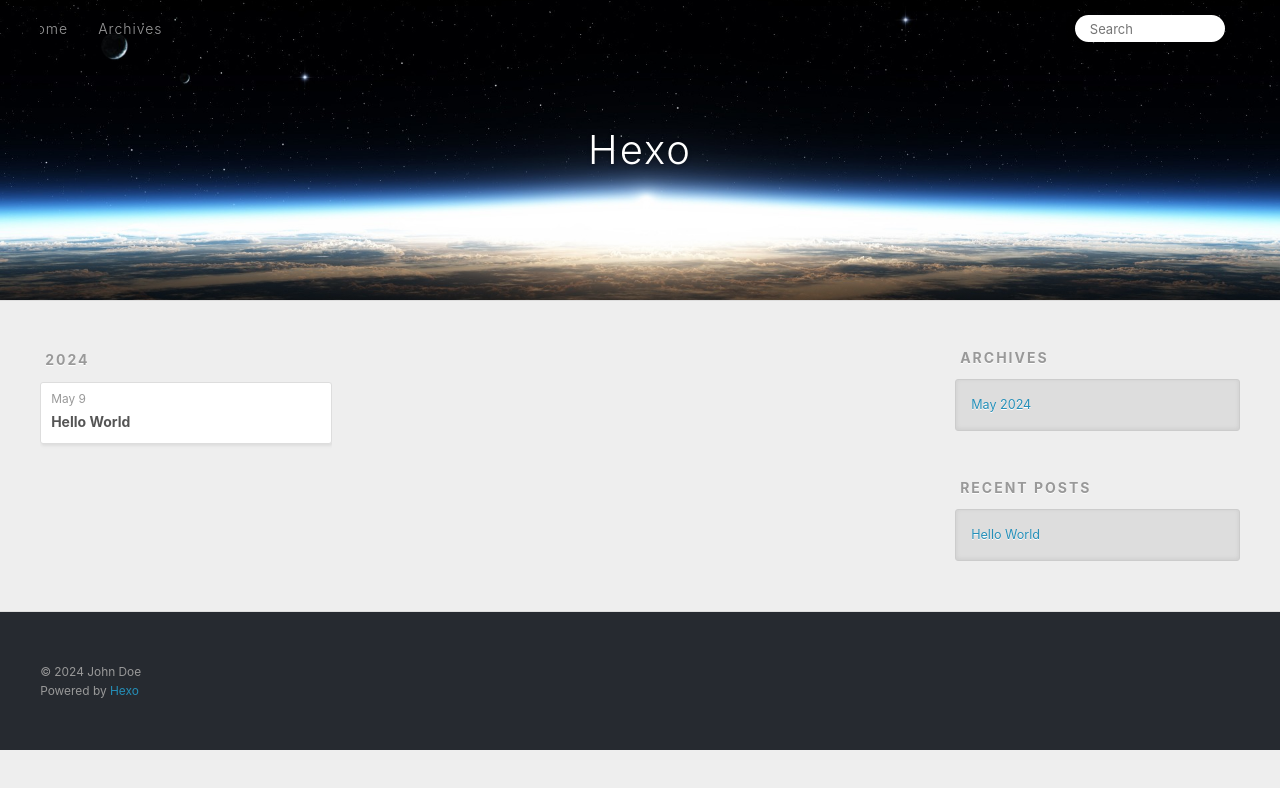
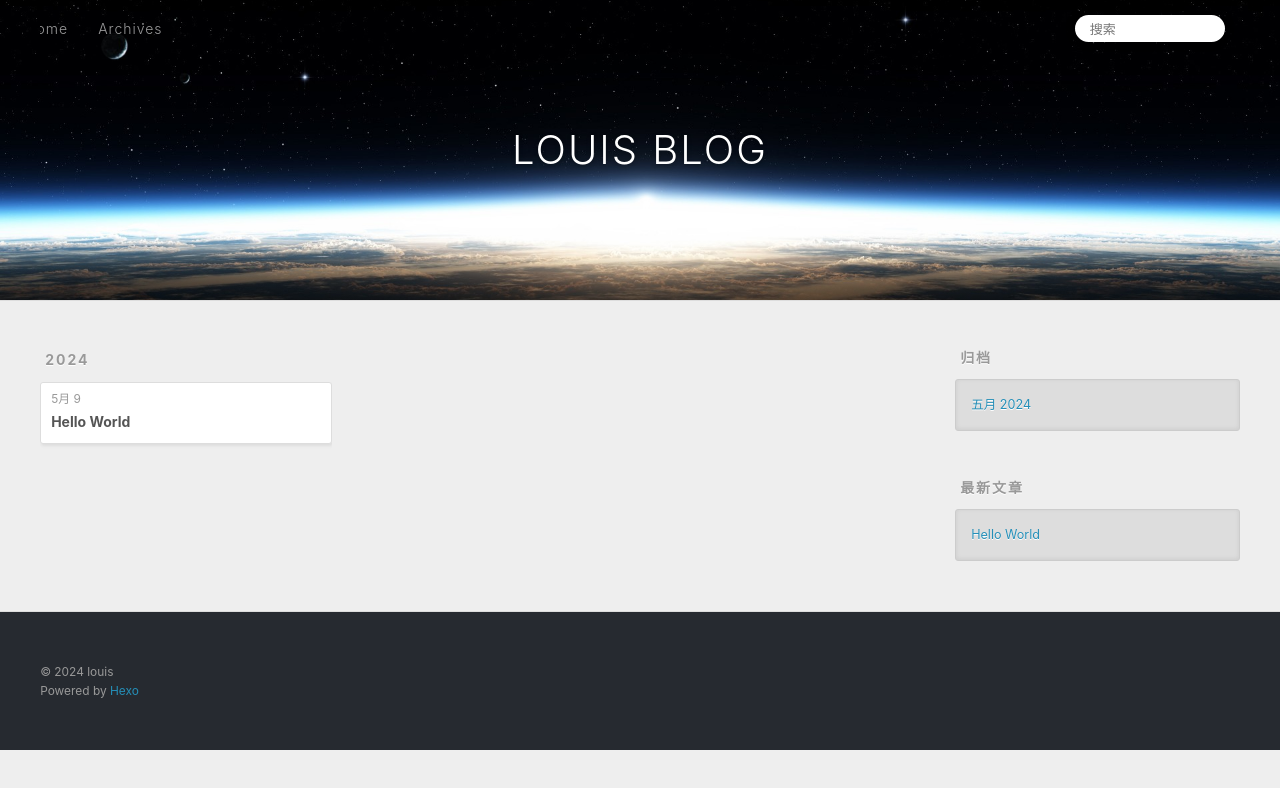
Before and after one commit to IDenbug/IDenbug.github.io, a plain HTML site: page archives/index.html in a window 1280 px wide. Both pictures are taken after a click on the link 1232 px from the left and 27 px from the top of the page. Drawn offline with Linux system fonts and the light colour scheme.

Commit message:
Site updated: 2024-05-09 13:30:49

```diff
--- a/archives/index.html
+++ b/archives/index.html
@@ -4,17 +4,18 @@
   <meta charset="utf-8">
 
 
-  <title>Archives | Hexo</title>
+  <title>归档 | LOUIS BLOG</title>
   <meta name="viewport" content="width=device-width, initial-scale=1, shrink-to-fit=no">
   <meta property="og:type" content="website">
-<meta property="og:title" content="Hexo">
-<meta property="og:url" content="http://example.com/archives/index.html">
-<meta property="og:site_name" content="Hexo">
-<meta property="og:locale" content="en_US">
-<meta property="article:author" content="John Doe">
+<meta property="og:title" content="LOUIS BLOG">
+<meta property="og:url" content="https://blog.louis.asia/archives/index.html">
+<meta property="og:site_name" content="LOUIS BLOG">
+<meta property="og:locale" content="zh_CN">
+<meta property="article:author" content="louis">
+<meta property="article:tag" content="IT">
 <meta name="twitter:card" content="summary">
 
-    <link rel="alternate" href="/atom.xml" title="Hexo" type="application/atom+xml">
+    <link rel="alternate" href="/atom.xml" title="LOUIS BLOG" type="application/atom+xml">
 
 
     <link rel="shortcut icon" href="/favicon.png">
@@ -39,7 +40,7 @@
   <div id="header-outer" class="outer">
     <div id="header-title" class="inner">
       <h1 id="logo-wrap">
-        <a href="/" id="logo">Hexo</a>
+        <a href="/" id="logo">LOUIS BLOG</a>
       </h1>
 
     </div>
@@ -55,12 +56,12 @@
       <nav id="sub-nav">
 
 
-          <a class="nav-icon" href="/atom.xml" title="RSS Feed"><span class="fa fa-rss"></span></a>
+          <a class="nav-icon" href="/atom.xml" title="RSS 订阅"><span class="fa fa-rss"></span></a>
 
-        <a class="nav-icon nav-search-btn" title="Search"><span class="fa fa-search"></span></a>
+        <a class="nav-icon nav-search-btn" title="搜索"><span class="fa fa-search"></span></a>
       </nav>
       <div id="search-form-wrap">
-        <form action="//google.com/search" method="get" accept-charset="UTF-8" class="search-form"><input type="search" name="q" class="search-form-input" placeholder="Search"><button type="submit" class="search-form-submit">&#xF002;</button><input type="hidden" name="sitesearch" value="http://example.com"></form>
+        <form action="//google.com/search" method="get" accept-charset="UTF-8" class="search-form"><input type="search" name="q" class="search-form-input" placeholder="搜索"><button type="submit" class="search-form-submit">&#xF002;</button><input type="hidden" name="sitesearch" value="https://blog.louis.asia"></form>
       </div>
     </div>
   </div>
@@ -84,7 +85,7 @@
   <div class="archive-article-inner">
     <header class="archive-article-header">
       <a href="/2024/05/09/hello-world/" class="archive-article-date">
-  <time class="dt-published" datetime="2024-05-09T03:28:11.654Z" itemprop="datePublished">May 9</time>
+  <time class="dt-published" datetime="2024-05-09T03:28:11.654Z" itemprop="datePublished">5月 9</time>
 </a>
 
 
@@ -116,9 +117,9 @@
 
 
   <div class="widget-wrap">
-    <h3 class="widget-title">Archives</h3>
+    <h3 class="widget-title">归档</h3>
     <div class="widget">
-      <ul class="archive-list"><li class="archive-list-item"><a class="archive-list-link" href="/archives/2024/05/">May 2024</a></li></ul>
+      <ul class="archive-list"><li class="archive-list-item"><a class="archive-list-link" href="/archives/2024/05/">五月 2024</a></li></ul>
     </div>
   </div>
 
@@ -126,7 +127,7 @@
 
 
   <div class="widget-wrap">
-    <h3 class="widget-title">Recent Posts</h3>
+    <h3 class="widget-title">最新文章</h3>
     <div class="widget">
       <ul>
 
@@ -147,7 +148,7 @@
   <div class="outer">
     <div id="footer-info" class="inner">
 
-      &copy; 2024 John Doe<br>
+      &copy; 2024 louis<br>
       Powered by <a href="https://hexo.io/" target="_blank">Hexo</a>
     </div>
   </div>
```
Also changed, not shown: 2024/05/09/hello-world/index.html (+16 -15 lines), archives/2024/05/index.html (+17 -16 lines), archives/2024/index.html (+17 -16 lines), index.html (+17 -16 lines), 1 other file.
